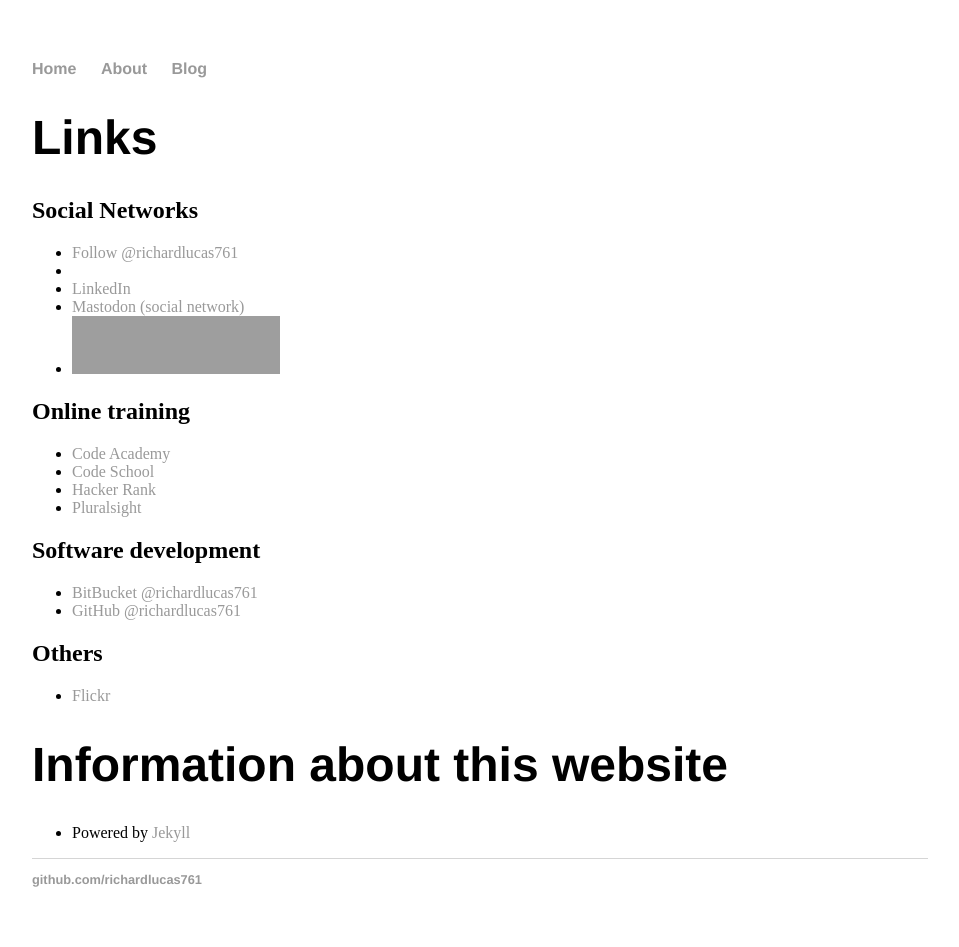
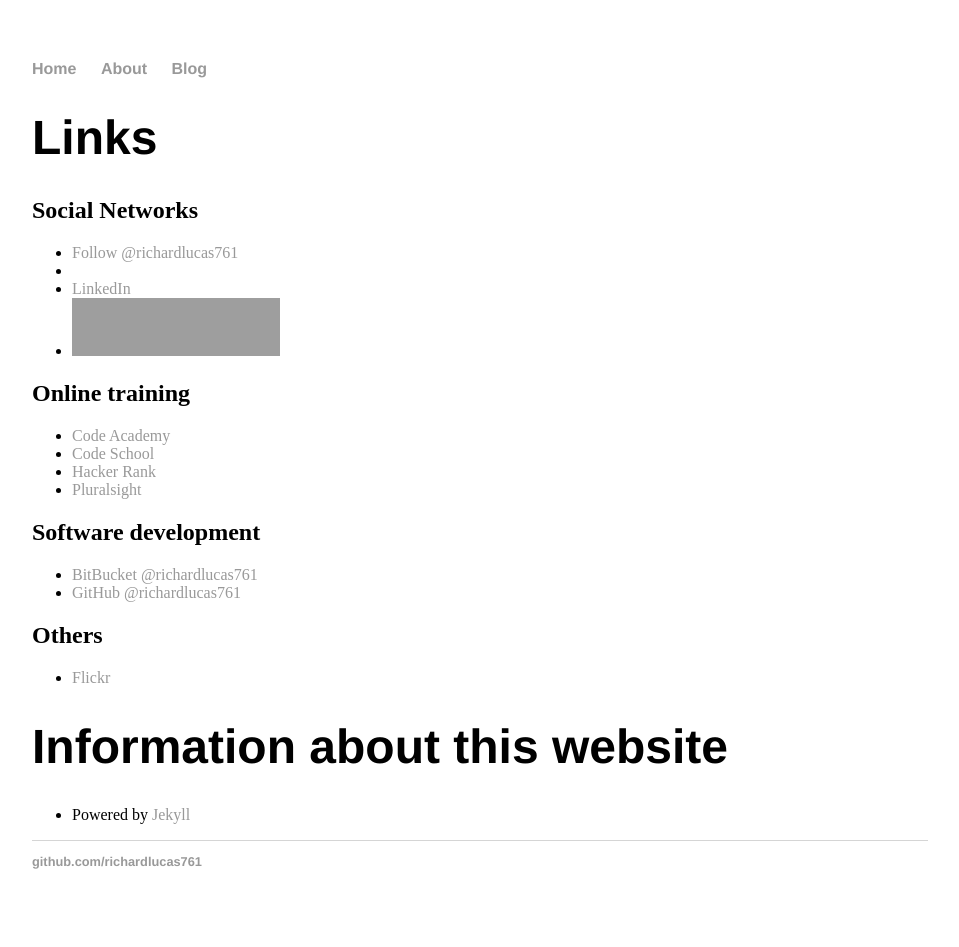
Before and after one commit to richardlucas761/richardlucas761.github.io, a Jekyll site: the page built from about/index.html, in a window 1280 px wide. Shown: the whole page, without its empty margins (160-1119 px from the left). Built offline with Jekyll 4.4.1, drawn with Linux system fonts in a browser that asks for light colours; comment, search, counter and statistics services are not loaded; grey boxes are pictures that could not be loaded.

Commit message:
Remove Mastodon

```diff
--- a/about/index.html
+++ b/about/index.html
@@ -13,7 +13,6 @@
 		<li><a href="https://twitter.com/richardlucas761" class="twitter-follow-button" data-show-count="false">Follow @richardlucas761</a><script async src="//platform.twitter.com/widgets.js" charset="utf-8"></script></li>
 		<li><div class="g-follow" data-annotation="bubble" data-height="20" data-href="https://plus.google.com/117753208358937726831" data-rel="author"></li>
 		<li><a href="http://linkedin.com/in/richard-lucas-a5936437">LinkedIn</a></li>
-		<li><a href="https://mastodon.cloud/@richardlucas761">Mastodon (social network)</a></li>
 		<li><a href="https://stackexchange.com/users/44824/richard-lucas"><img src="https://stackexchange.com/users/flair/44824.png" width="208" height="58" alt="profile for Richard Lucas on Stack Exchange, a network of free, community-driven Q&amp;A sites" title="profile for Richard Lucas on Stack Exchange, a network of free, community-driven Q&amp;A sites" /></a></li>
 	  </ul>
 
```
